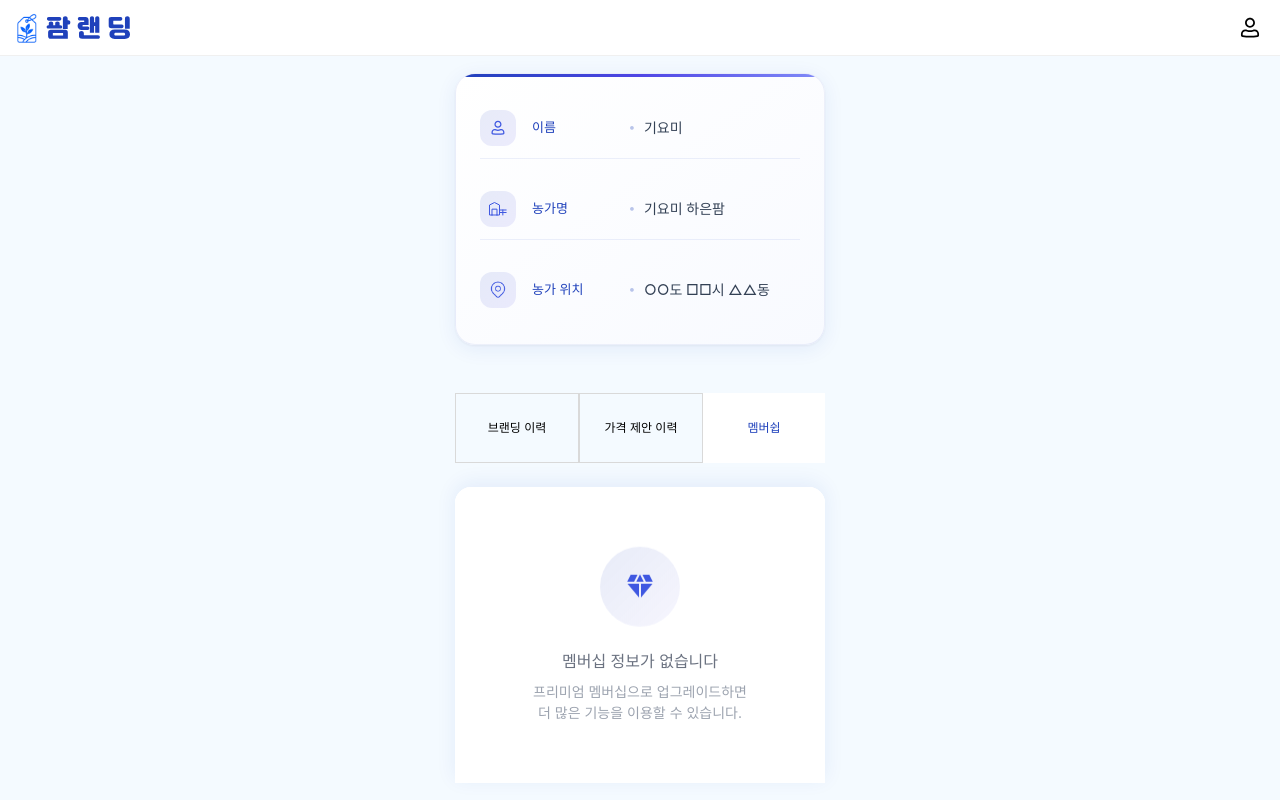
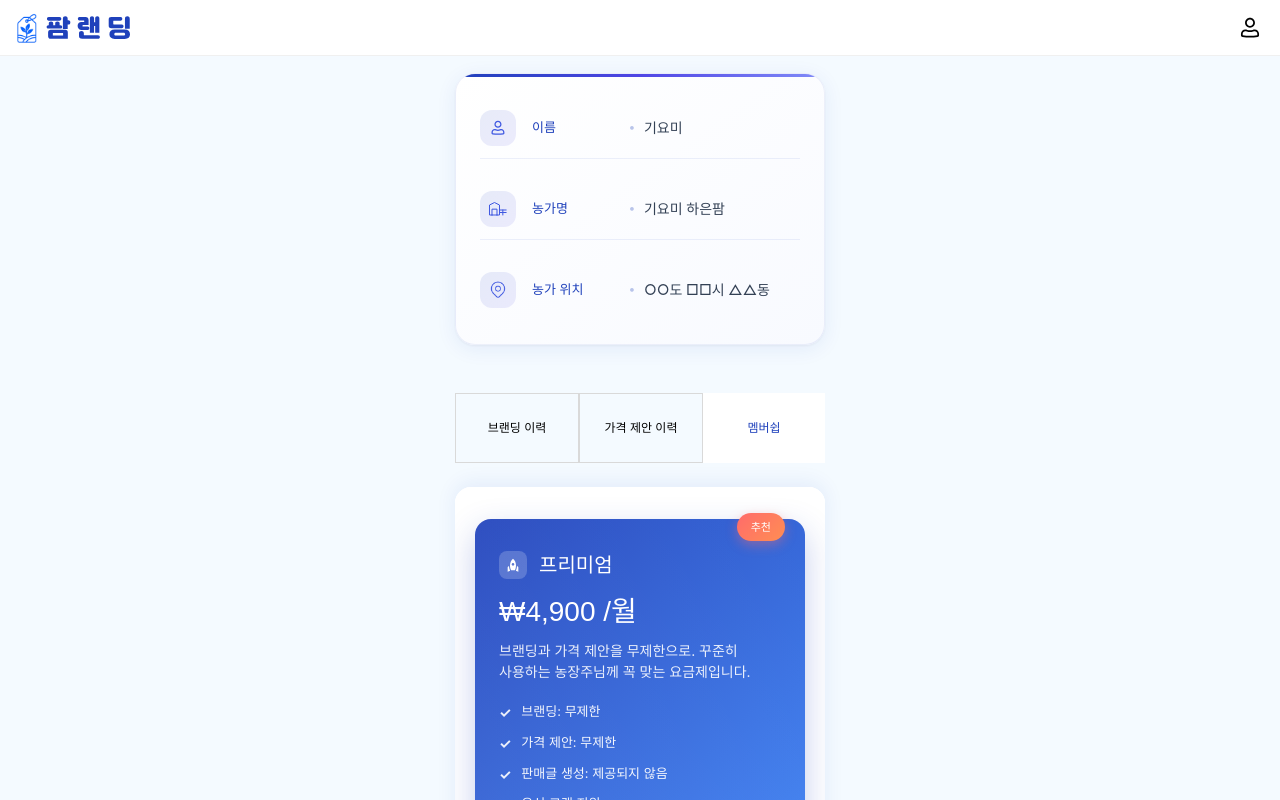
Before and after one commit to kanguk01/farmrandingFE, a React (Vite) app: page /mypage in a window 1280 px wide. Both pictures are taken after a click on the button "멤버쉽". Built offline with nearby package versions, Linux system fonts and the light colour scheme.

Commit message:
feat: 마이페이지 - 멤버쉽 구현

```diff
--- a/src/components/common/MembershipList/MembershipList.tsx
+++ b/src/components/common/MembershipList/MembershipList.tsx
@@ -1,6 +1,5 @@
-import React, { useState } from 'react';
+import React from 'react';
 import styled from 'styled-components';
-import iconSort from '../../../assets/icon-sort.svg';
 import iconShield from '../../../assets/icon-shield.svg';
 import iconRocket from '../../../assets/icon-rocket.svg';
 import iconDiamond from '../../../assets/icon-diamond.svg';
@@ -11,54 +10,15 @@ const MembershipContainer = styled.div`
   gap: 24px;
   width: 100%;
   max-width: 400px;
-  padding: 20px;
+  padding: 0;
   box-sizing: border-box;
-`;
-
-const HeaderSection = styled.div`
-  display: flex;
-  flex-direction: column;
-  gap: 16px;
-`;
-
-const SortButton = styled.button`
-  display: flex;
-  align-items: center;
-  gap: 8px;
-  padding: 8px 12px;
-  background: transparent;
-  border: 1px solid #e0e0e0;
-  border-radius: 8px;
-  cursor: pointer;
-  align-self: flex-start;
-  transition: all 0.2s ease;
-
-  &:hover {
-    background: #f5f5f5;
-    border-color: #1f41bb;
-  }
-
-  &:active {
-    transform: scale(0.98);
-  }
-`;
-
-const SortIcon = styled.img`
-  width: 16px;
-  height: 16px;
-`;
-
-const SortText = styled.span`
-  font-family: 'Inter', sans-serif;
-  font-weight: 400;
-  font-size: 12px;
-  color: #000000;
 `;
 
 const MembershipGrid = styled.div`
   display: flex;
   flex-direction: column;
   gap: 20px;
+  padding: 0 4px;
 `;
 
 const MembershipCard = styled.div<{ isRecommended?: boolean; isPremium?: boolean }>`
@@ -68,20 +28,20 @@ const MembershipCard = styled.div<{ isRecommended?: boolean; isPremium?: boolean
   padding: ${props => props.isRecommended ? '32px 24px 24px 24px' : '24px'};
   margin-top: ${props => props.isRecommended ? '12px' : '0'};
   background: ${props => {
-    if (props.isRecommended) return 'linear-gradient(135deg, #667eea 0%, #764ba2 100%)';
-    if (props.isPremium) return 'linear-gradient(135deg, #f093fb 0%, #f5576c 100%)';
+    if (props.isRecommended) return 'linear-gradient(135deg, #1F41BB 0%, #3B82F6 100%)';
+    if (props.isPremium) return 'linear-gradient(135deg, #8B5CF6 0%, #A855F7 100%)';
     return '#ffffff';
   }};
   border-radius: 16px;
   box-shadow: ${props =>
     props.isRecommended || props.isPremium
       ? '0px 12px 32px rgba(31, 65, 187, 0.25)'
-      : '0px 8px 24px rgba(0, 0, 0, 0.15)'
+      : '0px 8px 24px rgba(0, 0, 0, 0.08)'
   };
   border: ${props =>
     props.isRecommended || props.isPremium
       ? 'none'
-      : '1px solid #f0f0f0'
+      : '1px solid rgba(31, 65, 187, 0.1)'
   };
   transition: all 0.3s ease;
 
@@ -90,7 +50,7 @@ const MembershipCard = styled.div<{ isRecommended?: boolean; isPremium?: boolean
     box-shadow: ${props =>
       props.isRecommended || props.isPremium
         ? '0px 16px 40px rgba(31, 65, 187, 0.35)'
-        : '0px 12px 32px rgba(0, 0, 0, 0.25)'
+        : '0px 12px 32px rgba(31, 65, 187, 0.15)'
     };
   }
 
@@ -105,6 +65,7 @@ const MembershipCard = styled.div<{ isRecommended?: boolean; isPremium?: boolean
       right: 0;
       bottom: 0;
       background: linear-gradient(45deg, rgba(255,255,255,0.1) 0%, rgba(255,255,255,0.05) 100%);
+      border-radius: 16px;
       pointer-events: none;
     }
   `}
@@ -114,7 +75,7 @@ const RecommendedBadge = styled.div`
   position: absolute;
   top: -6px;
   right: 20px;
-  background: #ff6b6b;
+  background: linear-gradient(135deg, #FF6B6B 0%, #FF8E53 100%);
   color: white;
   padding: 6px 14px;
   border-radius: 16px;
@@ -129,68 +90,90 @@ const RecommendedBadge = styled.div`
 const PlanHeader = styled.div`
   display: flex;
   align-items: center;
-  gap: 8px;
-  margin-bottom: 12px;
+  gap: 12px;
+  margin-bottom: 16px;
 `;
 
 const PlanIconContainer = styled.div<{ planType: 'basic' | 'premium' | 'premium-plus' }>`
-  width: 24px;
-  height: 24px;
+  width: 28px;
+  height: 28px;
   display: flex;
   align-items: center;
   justify-content: center;
+  border-radius: 8px;
+  background: ${props => {
+    switch (props.planType) {
+      case 'basic':
+        return 'rgba(31, 65, 187, 0.1)';
+      case 'premium':
+        return 'rgba(255, 255, 255, 0.2)';
+      case 'premium-plus':
+        return 'rgba(255, 255, 255, 0.2)';
+      default:
+        return 'rgba(31, 65, 187, 0.1)';
+    }
+  }};
 
   img {
-    width: 100%;
-    height: 100%;
+    width: 16px;
+    height: 16px;
     filter: ${props => {
       switch (props.planType) {
         case 'basic':
-          return 'brightness(0) saturate(100%) invert(27%) sepia(51%) saturate(2878%) hue-rotate(346deg) brightness(104%) contrast(97%)'; // #1f41bb 파란색
+          return 'brightness(0) saturate(100%) invert(25%) sepia(98%) saturate(1653%) hue-rotate(221deg) brightness(96%) contrast(91%)'; // #1f41bb 파란색
         case 'premium':
-          return 'brightness(0) saturate(100%) invert(84%) sepia(58%) saturate(2476%) hue-rotate(2deg) brightness(119%) contrast(119%)'; // #ff6b6b 빨간색
         case 'premium-plus':
-          return 'brightness(0) saturate(100%) invert(84%) sepia(30%) saturate(1352%) hue-rotate(87deg) brightness(118%) contrast(119%)'; // #ffd700 골드색
+          return 'brightness(0) saturate(100%) invert(100%) sepia(0%) saturate(7500%) hue-rotate(324deg) brightness(106%) contrast(106%)'; // 하얀색
         default:
           return 'none';
       }
     }};
-
-    ${props => (props.planType === 'premium' || props.planType === 'premium-plus') && `
-      filter: brightness(0) saturate(100%) invert(100%) sepia(0%) saturate(7500%) hue-rotate(324deg) brightness(106%) contrast(106%); // 하얀색
-    `}
   }
 `;
 
 const PlanEmoji = styled.span`
-  font-size: 20px;
+  font-size: 24px;
+  display: flex;
+  align-items: center;
+  justify-content: center;
+  width: 28px;
+  height: 28px;
 `;
 
 const PlanTitle = styled.h3<{ isSpecial?: boolean }>`
   font-family: 'Jalnan 2', sans-serif;
   font-weight: 400;
-  font-size: 18px;
+  font-size: 20px;
   line-height: 1.2;
   margin: 0;
-  color: ${props => props.isSpecial ? 'inherit' : '#000000'};
+  color: ${props => props.isSpecial ? 'inherit' : '#1F41BB'};
 `;
 
 const PlanPrice = styled.div<{ isSpecial?: boolean }>`
   font-family: 'Jalnan 2', sans-serif;
   font-weight: 400;
-  font-size: 24px;
+  font-size: 28px;
   line-height: 1.2;
-  margin-bottom: 8px;
+  margin-bottom: 12px;
   color: ${props => props.isSpecial ? 'inherit' : '#1f41bb'};
+
+  /* 그라데이션 텍스트 효과 */
+  ${props => !props.isSpecial && `
+    background: linear-gradient(135deg, #1F41BB 0%, #3B82F6 100%);
+    -webkit-background-clip: text;
+    -webkit-text-fill-color: transparent;
+    background-clip: text;
+  `}
 `;
 
 const PlanDescription = styled.p<{ isSpecial?: boolean }>`
   font-family: 'Inter', sans-serif;
   font-weight: 400;
-  font-size: 13px;
-  line-height: 1.4;
-  margin: 0 0 16px 0;
-  color: ${props => props.isSpecial ? 'rgba(255,255,255,0.9)' : '#666666'};
+  font-size: 14px;
+  line-height: 1.5;
+  margin: 0 0 20px 0;
+  color: ${props => props.isSpecial ? 'rgba(255,255,255,0.9)' : '#64748B'};
+  word-break: keep-all;
 `;
 
 const FeatureList = styled.ul`
@@ -199,43 +182,47 @@ const FeatureList = styled.ul`
   margin: 0;
   display: flex;
   flex-direction: column;
-  gap: 8px;
+  gap: 10px;
 `;
 
 const FeatureItem = styled.li<{ isSpecial?: boolean }>`
   font-family: 'Inter', sans-serif;
   font-weight: 400;
-  font-size: 12px;
-  line-height: 1.3;
-  color: ${props => props.isSpecial ? 'rgba(255,255,255,0.95)' : '#333333'};
+  font-size: 13px;
+  line-height: 1.4;
+  color: ${props => props.isSpecial ? 'rgba(255,255,255,0.95)' : '#374151'};
   display: flex;
   align-items: flex-start;
-  gap: 8px;
+  gap: 10px;
 
   &::before {
-    content: '•';
-    color: ${props => props.isSpecial ? 'rgba(255,255,255,0.8)' : '#1f41bb'};
+    content: '✓';
+    color: ${props => props.isSpecial ? 'rgba(255,255,255,0.9)' : '#10B981'};
     font-weight: bold;
-    margin-top: 2px;
+    font-size: 14px;
+    margin-top: 1px;
+    flex-shrink: 0;
   }
 `;
 
 const SelectButton = styled.button<{ isSpecial?: boolean }>`
-  margin-top: 16px;
-  padding: 12px 24px;
+  margin-top: 20px;
+  padding: 14px 24px;
   background: ${props => props.isSpecial ? 'rgba(255,255,255,0.2)' : '#1f41bb'};
   color: ${props => props.isSpecial ? 'white' : 'white'};
   border: ${props => props.isSpecial ? '1px solid rgba(255,255,255,0.3)' : 'none'};
-  border-radius: 8px;
+  border-radius: 12px;
   font-family: 'Jalnan 2', sans-serif;
   font-weight: 400;
   font-size: 14px;
   cursor: pointer;
-  transition: all 0.2s ease;
+  transition: all 0.3s ease;
+  backdrop-filter: ${props => props.isSpecial ? 'blur(10px)' : 'none'};
 
   &:hover {
     background: ${props => props.isSpecial ? 'rgba(255,255,255,0.3)' : '#1a3aa3'};
-    transform: translateY(-1px);
+    transform: translateY(-2px);
+    box-shadow: 0 4px 12px rgba(0, 0, 0, 0.15);
   }
 
   &:active {
@@ -268,55 +255,6 @@ const MembershipList: React.FC<MembershipListProps> = ({
   onSelectPlan,
   className,
 }) => {
-  const [sortType, setSortType] = useState<SortType>('recommended');
-
-  const handleSort = () => {
-    const sortOptions: SortType[] = ['recommended', 'price-asc', 'price-desc', 'name'];
-    const currentIndex = sortOptions.indexOf(sortType);
-    const nextIndex = (currentIndex + 1) % sortOptions.length;
-    setSortType(sortOptions[nextIndex]);
-  };
-
-  const getSortedPlans = () => {
-    const plansCopy = [...plans];
-
-    switch (sortType) {
-      case 'price-asc':
-        return plansCopy.sort((a, b) => {
-          const priceA = parseInt(a.price.replace(/[^0-9]/g, '')) || 0;
-          const priceB = parseInt(b.price.replace(/[^0-9]/g, '')) || 0;
-          return priceA - priceB;
-        });
-      case 'price-desc':
-        return plansCopy.sort((a, b) => {
-          const priceA = parseInt(a.price.replace(/[^0-9]/g, '')) || 0;
-          const priceB = parseInt(b.price.replace(/[^0-9]/g, '')) || 0;
-          return priceB - priceA;
-        });
-      case 'name':
-        return plansCopy.sort((a, b) => a.title.localeCompare(b.title));
-      case 'recommended':
-      default:
-        return plansCopy.sort((a, b) => {
-          if (a.isRecommended && !b.isRecommended) return -1;
-          if (!a.isRecommended && b.isRecommended) return 1;
-          if (a.isPremium && !b.isPremium) return -1;
-          if (!a.isPremium && b.isPremium) return 1;
-          return 0;
-        });
-    }
-  };
-
-  const getSortButtonText = () => {
-    switch (sortType) {
-      case 'price-asc': return '가격 낮은순';
-      case 'price-desc': return '가격 높은순';
-      case 'name': return '이름순';
-      case 'recommended': return '추천순';
-      default: return '정렬';
-    }
-  };
-
   const getIconForPlan = (plan: MembershipPlan) => {
     if (plan.iconType) {
       switch (plan.iconType) {
@@ -337,17 +275,19 @@ const MembershipList: React.FC<MembershipListProps> = ({
     return 'basic';
   };
 
+  // 추천순으로 기본 정렬
+  const sortedPlans = plans.sort((a, b) => {
+    if (a.isRecommended && !b.isRecommended) return -1;
+    if (!a.isRecommended && b.isRecommended) return 1;
+    if (a.isPremium && !b.isPremium) return -1;
+    if (!a.isPremium && b.isPremium) return 1;
+    return 0;
+  });
+
   return (
     <MembershipContainer className={className}>
-      <HeaderSection>
-        <SortButton onClick={handleSort}>
-          <SortIcon src={iconSort} alt="정렬" />
-          <SortText>{getSortButtonText()}</SortText>
-        </SortButton>
-      </HeaderSection>
-
       <MembershipGrid>
-        {getSortedPlans().map((plan) => (
+        {sortedPlans.map((plan) => (
           <MembershipCard
             key={plan.id}
             isRecommended={plan.isRecommended}
--- a/src/components/common/MembershipList/index.ts
+++ b/src/components/common/MembershipList/index.ts
@@ -1,2 +1,2 @@
 export { default } from './MembershipList';
-export type { MembershipPlan, SortType } from './MembershipList';
+export type { MembershipPlan } from './MembershipList';
--- a/src/pages/MyPage/MyPage.tsx
+++ b/src/pages/MyPage/MyPage.tsx
@@ -9,6 +9,7 @@ import BrandingDetailModal from '../../components/common/BrandingDetailModal/Bra
 import PriceQuoteCard from '../../components/common/PriceQuoteCard/PriceQuoteCard';
 import PriceQuoteDetailModal from '../../components/common/PriceQuoteDetailModal/PriceQuoteDetailModal';
 import PersonalInfo, { type PersonalInfoData } from '../../components/common/PersonalInfo/PersonalInfo';
+import MembershipList, { type MembershipPlan } from '../../components/common/MembershipList/MembershipList';
 import type { PriceQuoteHistory } from '../../types/priceHistory';
 import iconSort from '../../assets/icon-sort.svg';
 import iconBrush from '../../assets/icon-brush.svg';
@@ -282,6 +283,30 @@ const EmptyDescription = styled.div`
   color: #9CA3AF;
 `;
 
+const MembershipContainer = styled.div`
+  width: 100%;
+  padding: 20px;
+  background: #FFFFFF;
+  display: flex;
+  flex-direction: column;
+  align-items: center;
+  box-sizing: border-box;
+  overflow-y: auto;
+  flex: 1;
+
+  /* 마이페이지 멤버십 탭에 맞는 스타일링 */
+  .membership-list {
+    width: 100%;
+    max-width: 100%;
+
+    /* MembershipList 내부 스타일 조정 */
+    > div {
+      padding: 0;
+      max-width: 100%;
+    }
+  }
+`;
+
 // Mock 데이터 타입 정의
 interface BrandingHistory {
   id: string;
@@ -392,7 +417,7 @@ const MyPage: React.FC = () => {
       description: '한 입에 쏙, 귀여움이 톡!',
       story: '아이들이 좋아하는 작고 귀여운 사과를 만들고 싶었어요. 기존 사과보다 크기는 작지만, 당도는 더 높고 아삭한 식감이 매력적입니다.\n\n매일 새벽 5시에 일어나 과수원을 돌보며, 하나하나 정성스럽게 키운 사과들입니다. 농약 사용을 최소화하고, 자연 친화적인 방법으로 재배했습니다.\n\n\'뽀사과\'라는 이름은 손녀가 지어줬는데, 정말 사과처럼 볼이 뽀얗고 귀엽다고 해서 붙인 이름이에요.',
       imageUrl: 'https://placehold.co/72x72/ff6b6b/ffffff?text=🍎',
-      createdAt: '2025.05.15'
+      createdAt: '2024.12.15'
     },
     {
       id: '2',
@@ -400,7 +425,7 @@ const MyPage: React.FC = () => {
       description: '자연이 키운 진심의 맛',
       story: '고향 강원도의 깨끗한 고랭지에서 자란 감자입니다. 일교차가 큰 환경에서 자란 덕분에 당도가 높고 포슬포슬한 식감을 자랑해요.\n\n3대째 이어온 감자 농사의 노하우를 바탕으로, 전통 농법과 현대 기술을 조화롭게 접목했습니다. 화학비료 대신 퇴비를 사용하고, 토양의 건강을 최우선으로 생각합니다.\n\n딸 하은이의 이름을 따서 \'하은 감자\'라고 명명했습니다. 하은이가 농업에 관심을 갖고 함께 일할 수 있기를 바라는 마음을 담았어요.',
       imageUrl: 'https://placehold.co/72x72/8B4513/ffffff?text=🥔',
-      createdAt: '2025.05.15'
+      createdAt: '2024.12.14'
     },
     {
       id: '3',
@@ -408,7 +433,7 @@ const MyPage: React.FC = () => {
       description: '노지에서 자란 고품질 오이고추, 바로 산지에서 보내드립니다.',
       story: '충청남도 논산의 비옥한 땅에서 자란 오이고추입니다. 조부모님 대부터 이어온 씨앗을 사용해 재배하는 토종 오이고추로, 시중에서 찾기 어려운 진짜 맛을 자랑합니다.\n\n농약을 최소한으로 사용하고, 천적 곤충을 활용한 친환경 농법으로 재배합니다. 매일 새벽 이슬을 맞으며 자란 오이고추는 아삭하고 신선함이 오래 지속됩니다.\n\n싱싱하고 초록빛이 아름다워 \'싱싱초록\'이라는 브랜드명을 지었습니다. 소비자들에게 건강하고 신선한 채소를 전달하고 싶은 마음을 담았어요.',
       imageUrl: 'https://placehold.co/72x72/32CD32/ffffff?text=🌶️',
-      createdAt: '2025.05.14'
+      createdAt: '2024.12.10'
     },
     {
       id: '4',
@@ -416,8 +441,54 @@ const MyPage: React.FC = () => {
       description: '"햇살과 정성을 가득 담은 산지직송 대추토마토, 토담토가 전하는 자연 그대로의 달콤함."',
       story: '전라남도 고흥의 따뜻한 햇살 아래에서 자란 대추토마토입니다. 바닷바람과 충분한 일조량, 그리고 농부의 정성이 만들어낸 최고의 토마토예요.\n\n당도 12브릭스 이상의 고당도 토마토로, 과일처럼 달콤합니다. 하우스가 아닌 노지에서 자연스럽게 익힌 토마토라 영양가도 풍부하고 맛도 진합니다.\n\n\'토마토에 정성을 담다\'는 의미로 \'토담토\'라고 이름 지었습니다. 소비자 분들이 한 입 베어물면 농부의 진심을 느끼실 수 있을 거라 확신합니다.',
       imageUrl: 'https://placehold.co/72x72/FF6347/ffffff?text=🍅',
-      createdAt: '2025.05.14'
+      createdAt: '2024.11.28'
     }
+  ];
+
+  // 멤버십 플랜 데이터
+  const membershipPlans: MembershipPlan[] = [
+    {
+      id: 'free',
+      iconType: 'shield',
+      title: '일반 회원',
+      price: '₩0 /월',
+      description: '브랜딩과 가격 제안, 무료로 시작해보세요. 간단히 체험하고 싶은 농장주님께 추천드려요.',
+      features: [
+        '브랜딩: 최초 5회',
+        '가격 제안: 최초 5회',
+        '판매글 생성: 제공되지 않음',
+        '기본 고객 지원',
+      ],
+    },
+    {
+      id: 'premium',
+      iconType: 'rocket',
+      title: '프리미엄',
+      price: '₩4,900 /월',
+      description: '브랜딩과 가격 제안을 무제한으로. 꾸준히 사용하는 농장주님께 꼭 맞는 요금제입니다.',
+      features: [
+        '브랜딩: 무제한',
+        '가격 제안: 무제한',
+        '판매글 생성: 제공되지 않음',
+        '우선 고객 지원',
+      ],
+      isRecommended: true,
+    },
+    {
+      id: 'premium-plus',
+      iconType: 'diamond',
+      title: '프리미엄 플러스',
+      price: '₩8,900 /월',
+      description: '홍보 문구까지 자동으로 완성해드릴게요. 마케팅까지 맡기고 싶은 농장주님께 추천합니다.',
+      features: [
+        '브랜딩: 무제한',
+        '가격 제안: 무제한',
+        '판매글 생성: 무제한',
+        '감성형 / 실용형 / 쇼핑몰형 등 다양한 문체 지원',
+        '24/7 전용 고객 지원',
+      ],
+      isPremium: true,
+    },
   ];
 
   // PersonalInfo 데이터
@@ -544,6 +615,12 @@ const MyPage: React.FC = () => {
     setSelectedPriceHistory(null);
   };
 
+  const handleSelectPlan = (planId: string) => {
+    console.log(`플랜 선택됨: ${planId}`);
+    // TODO: 실제 플랜 구독 로직 구현
+    alert(`${planId} 플랜이 선택되었습니다!`);
+  };
+
   const renderBrandingContent = () => {
     const groupedHistory = getGroupedBrandingHistory();
     const dateKeys = Object.keys(groupedHistory);
@@ -645,16 +722,13 @@ const MyPage: React.FC = () => {
         return renderPricingContent();
       case 'membership':
         return (
-          <EmptyState>
-            <EmptyIconContainer>
-              <EmptyIcon src={iconDiamond} alt="멤버십" />
-            </EmptyIconContainer>
-            <EmptyTitle>멤버십 정보가 없습니다</EmptyTitle>
-            <EmptyDescription>
-              프리미엄 멤버십으로 업그레이드하면<br />
-              더 많은 기능을 이용할 수 있습니다.
-            </EmptyDescription>
-          </EmptyState>
+          <MembershipContainer>
+            <MembershipList
+              plans={membershipPlans}
+              onSelectPlan={handleSelectPlan}
+              className="membership-list"
+            />
+          </MembershipContainer>
         );
       default:
         return null;
```
Also changed, not shown: src/components/common/BrandingDetailModal/BrandingDetailModal.tsx (+24 -16 lines).
